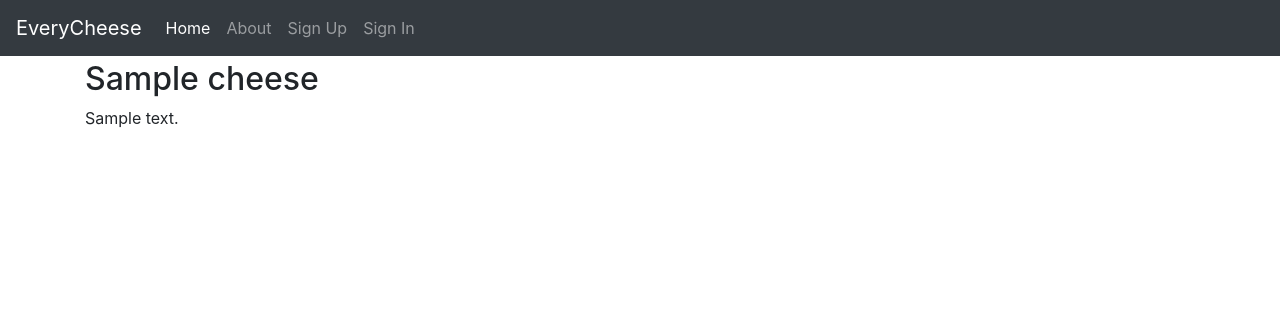
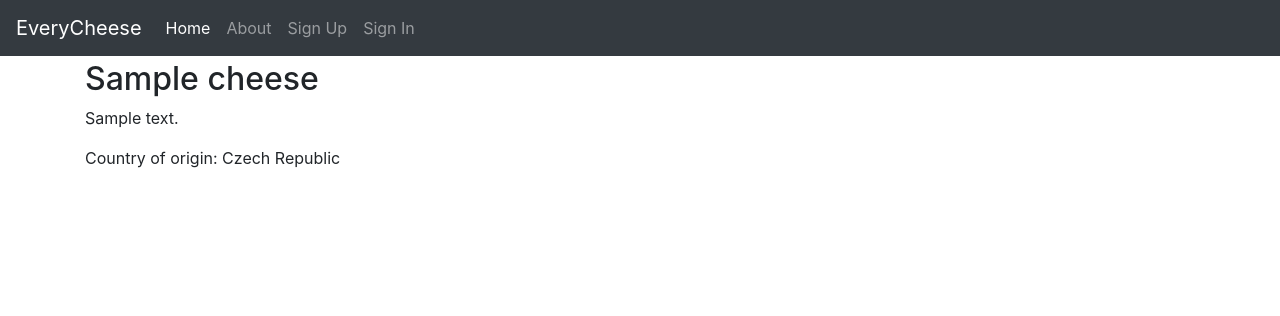
Before and after one commit to vikzh/dj_crsh, a Django app: a page that uses everycheese/templates/cheeses/cheese_detail.html in a window 1280 px wide. Shown: the top 316 px of the page. Run offline with Django 3.2, Linux system fonts and the light colour scheme; tables that the repository leaves empty hold one stand-in row (values such as "Sample post"); some libraries are stand-ins or nearby versions.

Commit message:
country of origin added

```diff
--- a/config/settings/base.py
+++ b/config/settings/base.py
@@ -75,6 +75,7 @@
     "allauth",
     "allauth.account",
     "allauth.socialaccount",
+    "django_countries",
 ]
 
 LOCAL_APPS = [
--- a/everycheese/cheeses/models.py
+++ b/everycheese/cheeses/models.py
@@ -1,12 +1,13 @@
 from django.db import models
 from model_utils.models import TimeStampedModel
 from autoslug import AutoSlugField
-
+from django_countries.fields import CountryField
 
 class Cheese(TimeStampedModel):
     name = models.CharField("Name of Cheese", max_length=255)
     slug = AutoSlugField("Cheese Address", unique=True, always_update=False, populate_from="name")
     description = models.TextField("Description", blank=True)
+    country_of_origin = CountryField("Country of Origin", blank=True)
 
     class Firmness(models.TextChoices):
         UNSPECIFIED = "unspecified", "Unspecified"
--- a/everycheese/templates/cheeses/cheese_detail.html
+++ b/everycheese/templates/cheeses/cheese_detail.html
@@ -2,7 +2,12 @@
 
 {% block content %}
 <h2> {{ cheese.name }}</h2>
-    {% if cheese.description %}
-        <p>{{ cheese.description }}</p>
-    {% endif %}
+{% if cheese.description %}
+    <p>{{ cheese.description }}</p>
+{% endif %}
+
+{% if cheese.country_of_origin %}
+    <p>Country of origin: {{ cheese.country_of_origin.name }}</p>
+    <img src="{{ cheese.country_of_origin.flag }}"/>
+{% endif %}
 {% endblock content %}
--- a/requirements/base.txt
+++ b/requirements/base.txt
@@ -13,3 +13,4 @@
 django-allauth==0.42.0  # https://github.com/pennersr/django-allauth
 django-crispy-forms==1.9.2  # https://github.com/django-crispy-forms/django-crispy-forms
 django-autoslug==1.9.8  # https://github.com/justinmayer/django-autoslug/
+django-countries==6.0
```
Also changed, not shown: everycheese/cheeses/tests/factories.py (+1 -0 lines), everycheese/cheeses/tests/test_models.py (+1 -0 lines), everycheese/cheeses/migrations/0002_cheese_country_of_origin.py (added).
